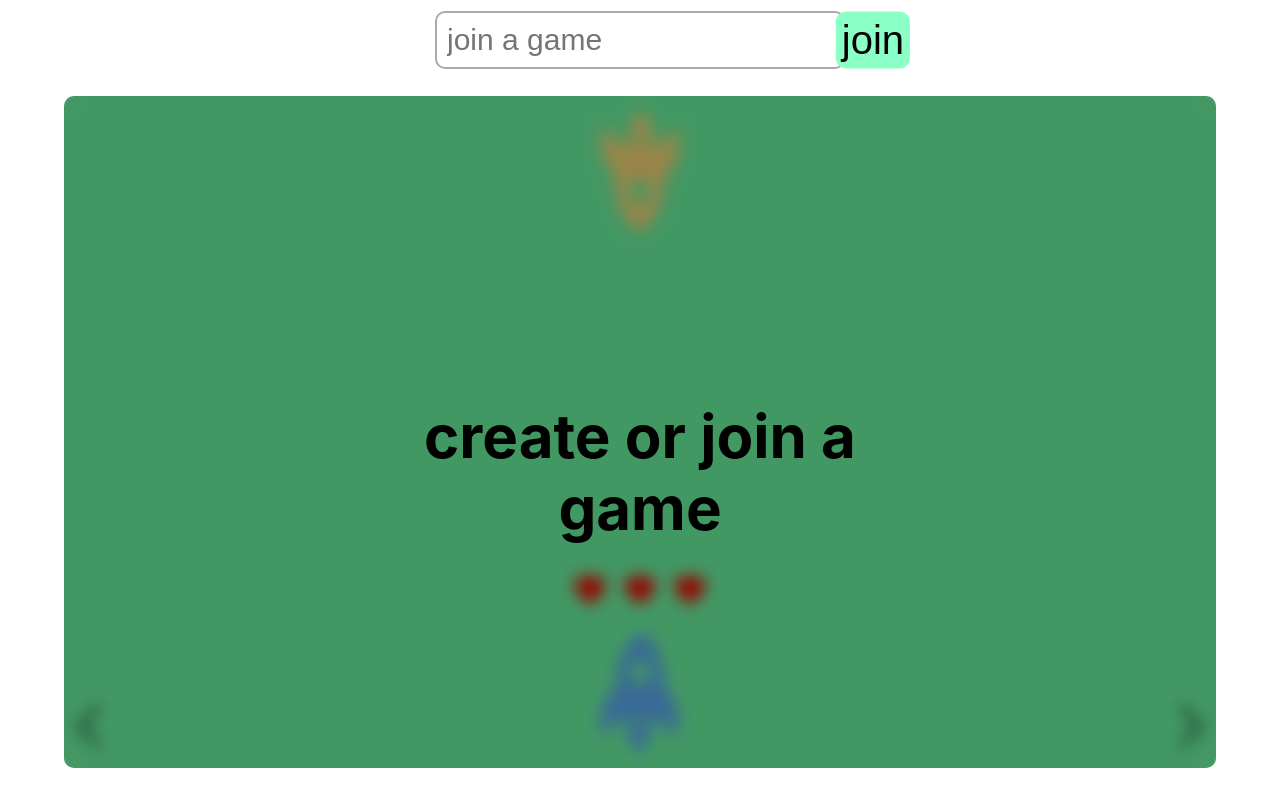
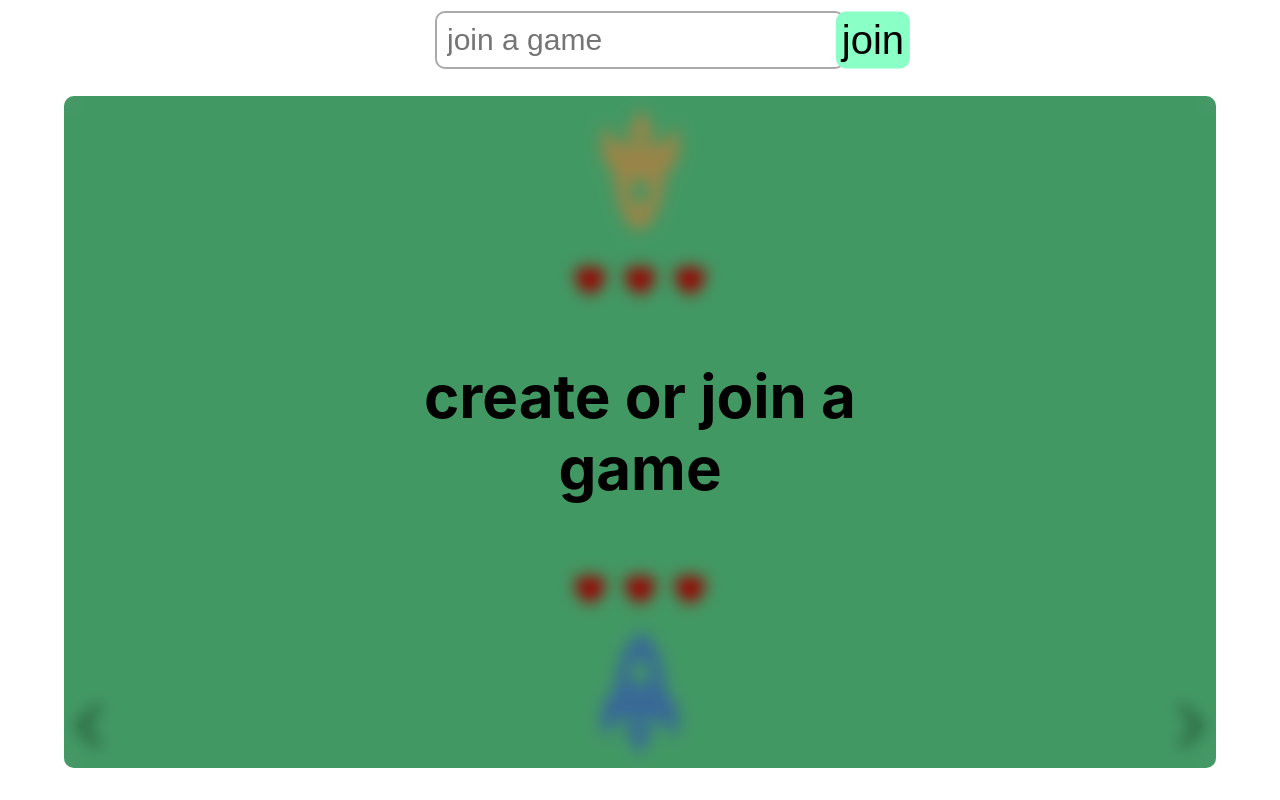
Before and after one commit to Itamar12343/space-game-frontend, a React (Create React App) app: page / in a window 1280 px wide. Built offline with nearby package versions, Linux system fonts and the light colour scheme; no server answers.

Commit message:
ui updates

```diff
--- a/src/components/hissheep.jsx
+++ b/src/components/hissheep.jsx
@@ -1,9 +1,10 @@
 import store from "../redux/store";
 import "../style/hissheep.css";
-import { RocketTakeoffFill} from "react-bootstrap-icons";
+import { RocketTakeoffFill, HeartFill} from "react-bootstrap-icons";
 import { useState } from "react";
 import { useRef } from "react";
 import { useDispatch } from "react-redux";
+import { useEffect } from "react";
 
 const Hissheep = () => {
     const [left, setLeft] = useState(null);
@@ -11,7 +12,15 @@ const Hissheep = () => {
     const shootref = useRef(null);
     const [shoot_wait, setShoot_wait] = useState(false);
     const [isHit, setisHit] = useState(false);
+    const [life, setLife] = useState([1,2,3]);
     const dispatch = useDispatch();
+
+    useEffect(()=>{
+        if(isHit === true){
+            life.pop();
+        }
+    },[isHit]);
+
 
     const unsubscribe = store.subscribe(()=>{
         let gotPosition = store.getState().GotPositionReducer;
@@ -55,6 +64,13 @@ const Hissheep = () => {
             <RocketTakeoffFill style={{left: left ? `${left}%` : "50%"}} className="hissheep"/>
             <div ref={shootref} style={{left: shoot_left ? `${shoot_left}%` : "50%"}} className="his-shoot"></div>
             {isHit && <div style={{left: left ? `${left}%` : "50%"}} className="his-expload"></div>}
+            <div className="his-life" style={{left: left ? `${left}%` : "50%"}}>
+                {life.map(lifeNumber =>{
+                    return(
+                        <HeartFill className="his-heart" key={crypto.randomUUID()}/>
+                    )
+                })}
+            </div>
         </div>
      );
 }
--- a/src/style/blocker.css
+++ b/src/style/blocker.css
@@ -33,7 +33,7 @@
 .block-text {
     position: absolute;
     left: 50%;
-    top: 50%;
+    top: 44%;
     transform: translate(-50%, -50%);
     font-size: 60px;
     text-align: center;
@@ -42,7 +42,7 @@
 .block-count {
     position: absolute;
     left: 50%;
-    top: 50%;
+    top: 44%;
     transform: translate(-50%, -50%);
     font-size: 60px;
     text-align: center;
--- a/src/style/hissheep.css
+++ b/src/style/hissheep.css
@@ -32,6 +32,21 @@
     animation: my-expload 1s;
 }
 
+.his-life {
+    position: absolute;
+    left: 50%;
+    top: 28%;
+    transform: translate(-50%, -50%);
+    width: 100%;
+    text-align: center;
+}
+
+.his-heart {
+    color: red;
+    margin: 10px;
+    font-size: 30px;
+}
+
 .his-shoot-animation {
     opacity: 1;
     animation: his-shoot 0.5s;
```
